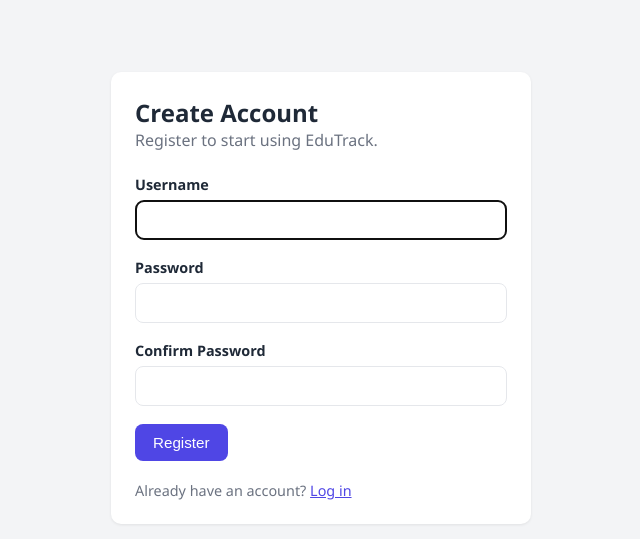
After one commit to tamirataklilu575-ctrl/edutrack, a Flask app: page /register in a window 1280 px wide. The commit adds this page. Shown: the top 539 px of the page, without its empty margins (319-959 px from the left). Run offline with Flask 3, Linux system fonts and the light colour scheme.

Commit message:
feat: add user authentication with registration and login

```diff
--- a/app.py
+++ b/app.py
@@ -1,7 +1,9 @@
-"""EduTrack - Student Management System (Phase 5C: Deployment ready)."""
+"""EduTrack - Student Management System (Phase 6: Authentication)."""
 
 import os
+import re
 import sqlite3
+from functools import wraps
 from pathlib import Path
 
 from flask import (
@@ -11,8 +13,10 @@ from flask import (
     redirect,
     render_template,
     request,
+    session,
     url_for,
 )
+from werkzeug.security import check_password_hash, generate_password_hash
 
 app = Flask(__name__)
 # Read the secret key from the environment in production.
@@ -24,6 +28,9 @@ DATABASE = Path(__file__).parent / "edutrack.db"
 VALID_STATUSES = ("Active", "Inactive")
 MIN_LENGTH = 2
 MAX_LENGTH = 100
+
+USERNAME_PATTERN = re.compile(r"^[A-Za-z0-9_]{3,30}$")
+MIN_PASSWORD_LENGTH = 6
 
 SEED_STUDENTS = [
     ("Abebe Kebede", "Computer Science", "Active"),
@@ -41,7 +48,7 @@ def get_db():
 
 
 def init_db():
-    """Create the students table and add sample data on first run."""
+    """Create tables and add sample students on first run."""
     with get_db() as conn:
         conn.execute(
             """
@@ -53,12 +60,34 @@ def init_db():
             )
             """
         )
+        conn.execute(
+            """
+            CREATE TABLE IF NOT EXISTS users (
+                id INTEGER PRIMARY KEY AUTOINCREMENT,
+                username TEXT NOT NULL UNIQUE,
+                password_hash TEXT NOT NULL
+            )
+            """
+        )
         count = conn.execute("SELECT COUNT(*) FROM students").fetchone()[0]
         if count == 0:
             conn.executemany(
                 "INSERT INTO students (name, course, status) VALUES (?, ?, ?)",
                 SEED_STUDENTS,
             )
+
+
+def login_required(view):
+    """Redirect to the login page if the user is not signed in."""
+
+    @wraps(view)
+    def wrapped_view(*args, **kwargs):
+        if "user_id" not in session:
+            flash("Please log in to continue.", "error")
+            return redirect(url_for("login"))
+        return view(*args, **kwargs)
+
+    return wrapped_view
 
 
 def validate_student(name, course, status):
@@ -85,13 +114,120 @@ def validate_student(name, course, status):
     return errors
 
 
+def validate_registration(username, password, confirm):
+    """Return a dict of field errors for the registration form."""
+    errors = {}
+
+    if not username:
+        errors["username"] = "Username is required."
+    elif not USERNAME_PATTERN.match(username):
+        errors["username"] = (
+            "Username must be 3-30 characters: letters, numbers, or underscore."
+        )
+
+    if not password:
+        errors["password"] = "Password is required."
+    elif len(password) < MIN_PASSWORD_LENGTH:
+        errors["password"] = (
+            f"Password must be at least {MIN_PASSWORD_LENGTH} characters."
+        )
+
+    if password and confirm != password:
+        errors["confirm"] = "Passwords do not match."
+
+    return errors
+
+
 @app.errorhandler(404)
 def page_not_found(error):
     """Render a friendly page when a URL or student does not exist."""
     return render_template("404.html"), 404
 
 
+# ---------------------------------------------------------------- Auth routes
+
+
+@app.route("/register", methods=["GET", "POST"])
+def register():
+    """Show the registration form (GET) and create a new user (POST)."""
+    if "user_id" in session:
+        return redirect(url_for("dashboard"))
+
+    errors = {}
+    form = {"username": ""}
+
+    if request.method == "POST":
+        form["username"] = request.form.get("username", "").strip()
+        password = request.form.get("password", "")
+        confirm = request.form.get("confirm", "")
+        errors = validate_registration(form["username"], password, confirm)
+
+        if not errors:
+            conn = get_db()
+            try:
+                with conn:
+                    conn.execute(
+                        "INSERT INTO users (username, password_hash) VALUES (?, ?)",
+                        (form["username"], generate_password_hash(password)),
+                    )
+            except sqlite3.IntegrityError:
+                errors["username"] = "This username is already taken."
+            finally:
+                conn.close()
+
+            if not errors:
+                flash("Account created! You can now log in.", "success")
+                return redirect(url_for("login"))
+
+    return render_template("register.html", form=form, errors=errors)
+
+
+@app.route("/login", methods=["GET", "POST"])
+def login():
+    """Show the login form (GET) and sign the user in (POST)."""
+    if "user_id" in session:
+        return redirect(url_for("dashboard"))
+
+    form = {"username": ""}
+
+    if request.method == "POST":
+        form["username"] = request.form.get("username", "").strip()
+        password = request.form.get("password", "")
+
+        conn = get_db()
+        try:
+            user = conn.execute(
+                "SELECT * FROM users WHERE username = ?", (form["username"],)
+            ).fetchone()
+        finally:
+            conn.close()
+
+        if user is not None and check_password_hash(user["password_hash"], password):
+            session.clear()
+            session["user_id"] = user["id"]
+            session["username"] = user["username"]
+            flash(f"Welcome back, {user['username']}!", "success")
+            return redirect(url_for("dashboard"))
+
+        # Same message for unknown user and wrong password (security best practice).
+        flash("Invalid username or password.", "error")
+
+    return render_template("login.html", form=form)
+
+
+@app.route("/logout", methods=["POST"])
+def logout():
+    """Sign the user out."""
+    session.clear()
+    flash("You have been logged out.", "success")
+    return redirect(url_for("login"))
+
+
+# ------------------------------------------------------------- Student routes
+
+
 @app.route("/")
+@login_required
 def dashboard():
     """Render the main dashboard with summary statistics."""
     conn = get_db()
@@ -118,6 +254,7 @@ def dashboard():
 
 
 @app.route("/students")
+@login_required
 def student_list():
     """Render the list of students, optionally filtered by a search query."""
     query = request.args.get("q", "").strip()
@@ -139,6 +276,7 @@ def student_list():
 
 
 @app.route("/students/add", methods=["GET", "POST"])
+@login_required
 def add_student():
     """Show the add-student form (GET) and save a new student (POST)."""
     errors = {}
@@ -169,6 +307,7 @@ def add_student():
 
 
 @app.route("/students/<int:student_id>/edit", methods=["GET", "POST"])
+@login_required
 def edit_student(student_id):
     """Show the edit form (GET) and update the student (POST)."""
     conn = get_db()
@@ -209,6 +348,7 @@ def edit_student(student_id):
 
 
 @app.route("/students/<int:student_id>/delete", methods=["POST"])
+@login_required
 def delete_student(student_id):
     """Delete the student with the given ID."""
     conn = get_db()
--- a/static/css/style.css
+++ b/static/css/style.css
@@ -285,3 +285,58 @@ th {
     margin: 12px 0 24px;
     color: var(--muted);
 }
+/* Authentication */
+.auth-wrapper {
+    display: flex;
+    justify-content: center;
+    padding-top: 40px;
+}
+
+.auth-wrapper .form-panel {
+    width: 100%;
+    max-width: 420px;
+}
+
+.auth-switch {
+    margin-top: 20px;
+    color: var(--muted);
+    font-size: 0.9rem;
+}
+
+.auth-switch a {
+    color: var(--primary);
+}
+
+.flash-error {
+    background: #fee2e2;
+    color: #991b1b;
+    border: 1px solid #fecaca;
+}
+
+/* Sidebar user area */
+.sidebar {
+    display: flex;
+    flex-direction: column;
+}
+
+.sidebar-user {
+    margin-top: auto;
+    padding-top: 20px;
+    border-top: 1px solid #374151;
+}
+
+.user-name {
+    display: block;
+    padding: 0 14px 10px;
+    color: #d1d5db;
+    font-size: 0.9rem;
+}
+
+.logout-form button {
+    width: 100%;
+    text-align: left;
+    background: none;
+    border: none;
+    cursor: pointer;
+    font: inherit;
+}
--- a/templates/base.html
+++ b/templates/base.html
@@ -7,6 +7,7 @@
     <link rel="stylesheet" href="{{ url_for('static', filename='css/style.css') }}">
 </head>
 <body>
+    {% if session.get('user_id') %}
     <aside class="sidebar">
         <h1 class="logo">🎓 EduTrack</h1>
         <nav>
@@ -15,7 +16,15 @@
             <a href="{{ url_for('student_list') }}"
                class="nav-link {{ 'active' if request.endpoint in ['student_list', 'add_student', 'edit_student'] }}">Students</a>
         </nav>
+
+        <div class="sidebar-user">
+            <span class="user-name">👤 {{ session.get('username') }}</span>
+            <form method="POST" action="{{ url_for('logout') }}" class="logout-form">
+                <button type="submit" class="nav-link">Log out</button>
+            </form>
+        </div>
     </aside>
+    {% endif %}
 
     <main class="content">
         {% with messages = get_flashed_messages(with_categories=true) %}
--- /dev/null
+++ b/templates/register.html
@@ -0,0 +1,41 @@
+{% extends "base.html" %}
+
+{% block title %}Register{% endblock %}
+
+{% block content %}
+<div class="auth-wrapper">
+    <section class="panel form-panel">
+        <header class="page-header">
+            <h2>Create Account</h2>
+            <p>Register to start using EduTrack.</p>
+        </header>
+
+        <form method="POST" novalidate>
+            <div class="form-group {{ 'has-error' if errors.username }}">
+                <label for="username">Username</label>
+                <input type="text" id="username" name="username"
+                       value="{{ form.username }}" autofocus>
+                {% if errors.username %}<span class="error-text">{{ errors.username }}</span>{% endif %}
+            </div>
+
+            <div class="form-group {{ 'has-error' if errors.password }}">
+                <label for="password">Password</label>
+                <input type="password" id="password" name="password">
+                {% if errors.password %}<span class="error-text">{{ errors.password }}</span>{% endif %}
+            </div>
+
+            <div class="form-group {{ 'has-error' if errors.confirm }}">
+                <label for="confirm">Confirm Password</label>
+                <input type="password" id="confirm" name="confirm">
+                {% if errors.confirm %}<span class="error-text">{{ errors.confirm }}</span>{% endif %}
+            </div>
+
+            <button type="submit" class="btn">Register</button>
+        </form>
+
+        <p class="auth-switch">
+            Already have an account? <a href="{{ url_for('login') }}">Log in</a>
+        </p>
+    </section>
+</div>
+{% endblock %}
```
Also changed, not shown: templates/login.html (added, +33 -0 lines), tests/test_app.py (+110 -20 lines), README.md.
